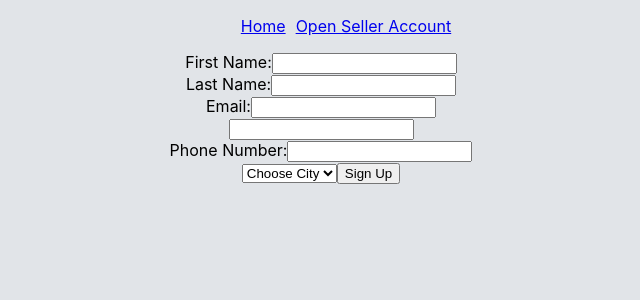
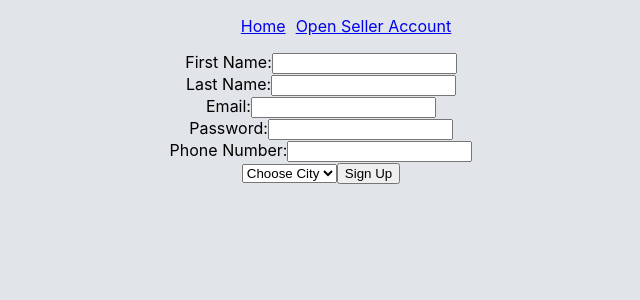
Before and after one commit to tayaraClone/tayaraClone, a React (Create React App) app in the folder client/: page /signup in a window 1280 px wide. Shown: the top 300 px of the page, without its empty margins (319-959 px from the left). Built offline with nearby package versions, Linux system fonts and the light colour scheme.

Commit message:
added label password

```diff
--- a/client/src/components/loginSignup/signup.js
+++ b/client/src/components/loginSignup/signup.js
@@ -81,7 +81,7 @@ class Signup extends Component {
                     <input id="upLastName" type="text" name="lastname" onChange={this.onchange}></input><br></br>
                     <label for="upEmail">Email:</label>
                     <input id="upEmail" type="email" name="email" onChange={this.onchange}></input><br></br>
-                    <label for="password"></label>
+                    <label for="password">Password:</label>
                     <input id="upPassword" name="password" type="password" onChange={this.onchange}></input><br></br>
                     <label for="phoneNumber">Phone Number:</label>
                     <input id="upPhone" type="number" name="phoneNumber" onChange={this.onchange}></input><br></br>
```
